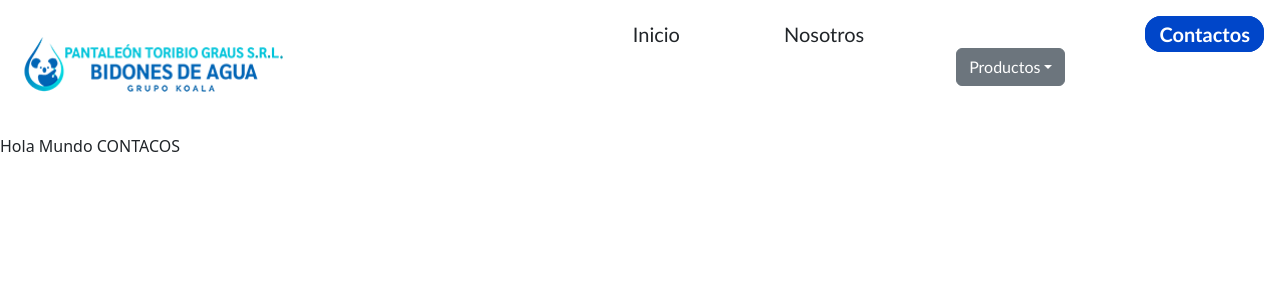
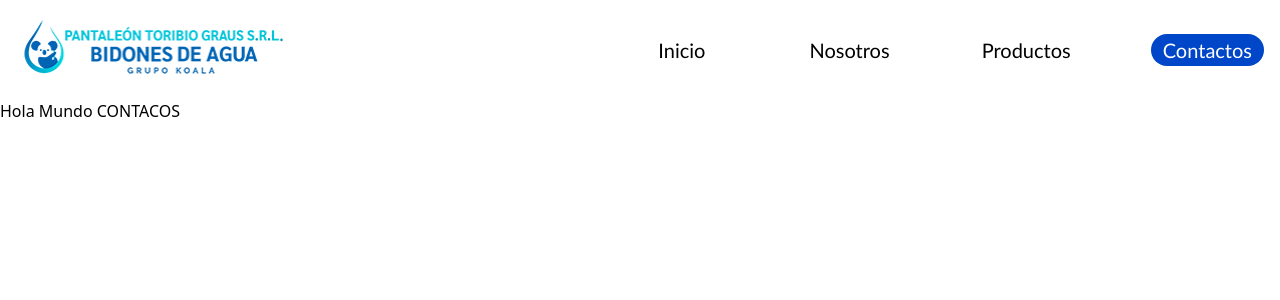
Before and after one commit to Anr777/Aqua-project, a React (Vite) app: page /contactos in a window 1280 px wide. Shown: the top 300 px of the page. Built offline with nearby package versions, Linux system fonts and the light colour scheme.

Commit message:
Agregando el subMenu desplegable

```diff
--- a/src/components/Navegacion.jsx
+++ b/src/components/Navegacion.jsx
@@ -1,23 +1,45 @@
-import { NavLink } from 'react-router-dom'
-import SubMenu from './SubMenu'
+import { Link, NavLink } from 'react-router-dom'
+import { SubMenu2 } from './SubMenu2'
+import { useState } from 'react'
 
 const Navegacion = () => {
 
   //`${({ isActive }) => (isActive ? 'Active' : '')} Listado-nav-item`
 
+  const [ openMenu, setOpenMenu ] = useState( false );
+
+  function closeOpenMenu() {
+    setOpenMenu( prev => !prev );
+  }
+
   return (
     <div className='Navegation mycontainer'>
       <div className='Logo'>
-            <img src="logo.png" alt="logo" width={'270px'} height={'60px'}/>
+        <img src="logo.png" alt="logo" width={ '270px' } height={ '60px' } />
       </div>
       <div>
         <ul className='Listado-nav'>
-                <li><NavLink className={({ isActive }) => (isActive ? 'Active' : '') + ' Listado-nav-item'} to="/" >Inicio</NavLink></li>
-                <li><NavLink className={({ isActive }) => (isActive ? 'Active' : '') + ' Listado-nav-item'} to="/nosotros" >Nosotros</NavLink></li>
-                <li><NavLink className={({ isActive }) => (isActive ? 'Active' : '') + ' Listado-nav-item'} to="/productos"><SubMenu/></NavLink></li>
-                <li><NavLink className={({ isActive }) => (isActive ? 'Active text-red-300' : '') + ' Listado-nav-item'} to="/contactos">Contactos</NavLink></li>
+          <li><NavLink className={ ( { isActive } ) => ( isActive ? 'Active' : '' ) + ' Listado-nav-item' } to="/" >Inicio</NavLink></li>
+          <li><NavLink className={ ( { isActive } ) => ( isActive ? 'Active' : '' ) + ' Listado-nav-item' } to="/nosotros" >Nosotros</NavLink></li>
+          <li><div onClick={ closeOpenMenu }>
+            <div className='relative ListaProduct'>
+              Productos
+              {
+                openMenu && (
+                  <SubMenu2 />
+                )
+              }
+            </div>
+          </div></li>
+          <li><NavLink className={ ( { isActive } ) => ( isActive ? 'Active text-red-300' : '' ) + ' Listado-nav-item' } to="/contactos">Contactos</NavLink></li>
+          {/* {
+            openMenu && (
+              <SubMenu2 />
+            )
+          } */}
         </ul>
       </div>
+
     </div>
   )
 }
--- a/src/components/SubMenu.jsx
+++ b/src/components/SubMenu.jsx
@@ -1,46 +1,46 @@
-import React, { useState } from 'react'
-import 'bootstrap/dist/css/bootstrap.min.css'
-import {Dropdown,DropdownItem,DropdownMenu,DropdownToggle} from 'reactstrap'
-
-const SubMenu = () => {
-
-  const [dropdown,setDropdown] = useState(false);
-
-  const abrirCerrarDropdown = ()=>{
-
-    setDropdown(!dropdown);
-
-  }
-
-  const handleMouseOver = () => {
-    abrirCerrarDropdown(true);
-  };
-
-  const handleMouseOut = () => {
-    abrirCerrarDropdown(false);
-  };
-
-  return (
-    <div className='Dropdown'>
-      <Dropdown onMouseOver={handleMouseOver} onMouseOut={handleMouseOut}>
-
-        <DropdownToggle caret>
-          Productos
-        </DropdownToggle>
-
-        <DropdownMenu>
-          <DropdownItem>AGUA 20LT</DropdownItem>
-          <DropdownItem>SAN LUIS 20LT</DropdownItem>
-          <DropdownItem>DISPENSADOR </DropdownItem>
-          <DropdownItem>SURTIDOR AZUL</DropdownItem>
-          <DropdownItem>CIELO 20LT</DropdownItem>
-          <DropdownItem>CAJA 20LT</DropdownItem>
-          <DropdownItem>VIDA 20LT</DropdownItem>
-          <DropdownItem>SURDITOR 20/21 LTS</DropdownItem>
-        </DropdownMenu>
-      </Dropdown>
-    </div>
-  )
-}
-
-export default SubMenu
+// import React, { useState } from 'react'
+// import 'bootstrap/dist/css/bootstrap.min.css'
+// import {Dropdown,DropdownItem,DropdownMenu,DropdownToggle} from 'reactstrap'
+//
+// const SubMenu = () => {
+//
+//   const [dropdown,setDropdown] = useState(false);
+//
+//   const abrirCerrarDropdown = ()=>{
+//
+//     setDropdown(!dropdown);
+//
+//   }
+//
+//   const handleMouseOver = () => {
+//     abrirCerrarDropdown(true);
+//   };
+//
+//   const handleMouseOut = () => {
+//     abrirCerrarDropdown(false);
+//   };
+//
+//   return (
+//     <div className='Dropdown'>
+//       <Dropdown onMouseOver={handleMouseOver} onMouseOut={handleMouseOut}>
+//
+//         <DropdownToggle caret>
+//           Productos
+//         </DropdownToggle>
+//
+//         <DropdownMenu>
+//           <DropdownItem>AGUA 20LT</DropdownItem>
+//           <DropdownItem>SAN LUIS 20LT</DropdownItem>
+//           <DropdownItem>DISPENSADOR </DropdownItem>
+//           <DropdownItem>SURTIDOR AZUL</DropdownItem>
+//           <DropdownItem>CIELO 20LT</DropdownItem>
+//           <DropdownItem>CAJA 20LT</DropdownItem>
+//           <DropdownItem>VIDA 20LT</DropdownItem>
+//           <DropdownItem>SURDITOR 20/21 LTS</DropdownItem>
+//         </DropdownMenu>
+//       </Dropdown>
+//     </div>
+//   )
+// }
+//
+// export default SubMenu
--- /dev/null
+++ b/src/components/SubMenu2.jsx
@@ -0,0 +1,27 @@
+import { Link } from "react-router-dom";
+
+
+
+export function SubMenu2() {
+  return (
+    <div className="flex flex-col dropDown">
+      <ul className="flex flex-col gap-4">
+        <li>
+          <Link to={'contactos'}>Bidones y Cajas de Agua</Link>
+        </li>
+        <li>
+          <Link>Surtidores</Link>
+        </li>
+        <li>
+          <Link>Equipo Completo</Link>
+        </li>
+        <li>
+          <Link>Dispensadores Electricos</Link>
+        </li>
+        <li>
+          <Link>Bebidas</Link>
+        </li>
+      </ul>
+    </div>
+  )
+}
--- a/src/index.css
+++ b/src/index.css
@@ -1,7 +1,9 @@
+@import url(https://fonts.googleapis.com/css?family=Poppins:100,100italic,200,200italic,300,300italic,regular,italic,500,500italic,600,600italic,700,700italic,800,800italic,900,900italic);
 @tailwind base;
 @tailwind components;
 @tailwind utilities;
-@import url(https://fonts.googleapis.com/css?family=Poppins:100,100italic,200,200italic,300,300italic,regular,italic,500,500italic,600,600italic,700,700italic,800,800italic,900,900italic);
+
+
 
 /*? quitarle el max-width */
 
@@ -37,10 +39,6 @@
 }
 
 .Navegation {
-
-  /* padding-left: 90px;
-  padding-right: 90px; */
-
   @apply flex justify-between items-center bg-white py-5;
 
 }
@@ -54,15 +52,32 @@
   @apply flex flex-row gap-20 text-xl
 }
 
+.Listado-nav-item {
+  color: black;
+  background-color: #fff;
+  transition: all .5s;
+}
+
+.Listado-nav-item:hover {
+  color: #fff;
+  background-color: #0046c9;
+  color: #fff;
+  transition: all .5s;
+  font-weight: 500;
+}
+
 .Active {
 
   color: #fff;
   background-color: #0046c9;
-  border: solid 2px #0046c9;
-  border-radius: 15px;
   color: #fff;
   transition: all .5s;
-  font-weight: 600;
+  font-weight: 500;
+}
+
+/**? AGREGADO EL 1 DE MAYO*/
+.ListaProduct {
+  cursor: pointer;
 }
 
 
@@ -71,106 +86,55 @@
   @apply rounded-2xl px-3 py-1;
 }
 
-
-/* .Listado-nav li:last-child {
-  background-color: #0046c9;
-  border: solid 2px #0046c9;
-  border-radius: 15px;
-  color: #fff;
-  transition: all .5s;
-} */
-
-.Listado-nav li:hover {
-  background-color: #0046c9;
-  border: solid 2px #0046c9;
-  border-radius: 15px;
-  color: #fff;
-  transition: all .3s;
-}
-
-/* .Listado-nav li:last-child:hover {
-  background-color: #0a378b;
-  border-radius: 15px;
-  color: #cdd0f1;
-} */
-
-.Listado-nav li:hover {
-  color: #fff;
-}
-
 .Carousel {
-
   margin: 0 auto;
   width: 1400px;
-
 }
 
 .contenedor-Card {
-
   @apply text-white flex flex-row flex-wrap gap-10 justify-center py-5;
-
 }
 
 .Card {
-
   @apply flex flex-col max-w-xs rounded overflow-hidden shadow-lg bg-white;
-
 }
 
 
 .Contenedor-Columnas {
-
   border-top: 1px dotted black ;
-
   @apply flex flex-row text-blue-400 justify-between gap-10 mx-56 pt-[50px] mb-12  ;
-
 }
 
 .Contenedor-Columnas h5 {
-
-
   font-size: 18px;
   font-weight: bold;
-
 }
 
 .Footer{
-
   margin-top: 15px;
-
 }
 
 .Footer-About{
-
   @apply w-[30%]
-
 }
 
 .Footer-About p {
-
-
   @apply break-words
 }
 
 .Footer-Servicios li a {
-
   word-wrap: normal;
-
 }
 
 .Footer-Contactanos{
-
   font-size: 16px;
-
 }
 
 .Footer-Contactanos li h5{
-
   font-family: 'Poppins';
   font-size: 20px;
   color: black;
   font-weight: bold;
-
 }
 
 .Footer-Servicios li a,
@@ -180,40 +144,31 @@
 }
 
 .Footer-Contactanos li{
-
   margin-bottom: 12px;
-
 }
 
 .Footer-Contactanos li p{
   line-height: 27px;
-
 }
 
 .Footer-Copyright {
-
   @apply flex justify-center text-white bg-color-1 py-5
 }
 
 .Certificacion {
   width: 100%;
   height: 600px;
-
   background-image: url('n.jpg');
-
   @apply text-white bg-cover bg-no-repeat relative bg-bottom
 }
 
 .Contenedor-Star {
-
   @apply flex flex-row justify-center
 }
 
 .Mini-Carousel {
-
   height: 100%;
   width: 250px;
-
 }
 
 .swiper {
@@ -275,3 +230,68 @@
   height: 400px;
   margin: 0 auto;
 }
+
+/*? MENU DESPLEGABLE PARA PRODUCTO */
+
+/* .dropDown {
+  z-index: 2;
+  position: absolute;
+  top: 5rem;
+  right: 18rem;
+  width: 180px;
+  padding: 10px;
+  border-radius: 8px;
+  height: auto;
+  border: 1px solid gray;
+  font-size: 14px;
+  background-color: white;
+}
+
+.dropDown::before {
+  content: '';
+  position: absolute;
+  top: -0.55rem;
+  right: 9rem;
+  width: 16px;
+  height: 16px;
+  transform: rotate(45deg);
+  border-left: 1px solid gray;
+  border-top: 1px solid gray;
+  background-color: white;
+
+} */
+
+.dropDown {
+  z-index: 2;
+  position: absolute;
+  top: 2.4rem;
+  right: -7rem;
+  width: 180px;
+  padding: 10px;
+  border-radius: 8px;
+  height: auto;
+  border: 1px solid gray;
+  font-size: 14px;
+  background-color: white;
+}
+
+.dropDown li:hover {
+  background-color: #ccc;
+  padding: 4px;
+  border-radius: 15px;
+  transition: all .3s;
+}
+
+.dropDown::before {
+  content: '';
+  position: absolute;
+  top: -0.55rem;
+  right: 9rem;
+  width: 16px;
+  height: 16px;
+  transform: rotate(45deg);
+  border-left: 1px solid gray;
+  border-top: 1px solid gray;
+  background-color: white;
+
+}
--- a/src/pages/Productos.jsx
+++ b/src/pages/Productos.jsx
@@ -1,4 +1,3 @@
-import Navegacion from "../components/Navegacion"
 
 export function Productos() {
   return (
```
Lines whose indentation alone changed are shown as unchanged.
